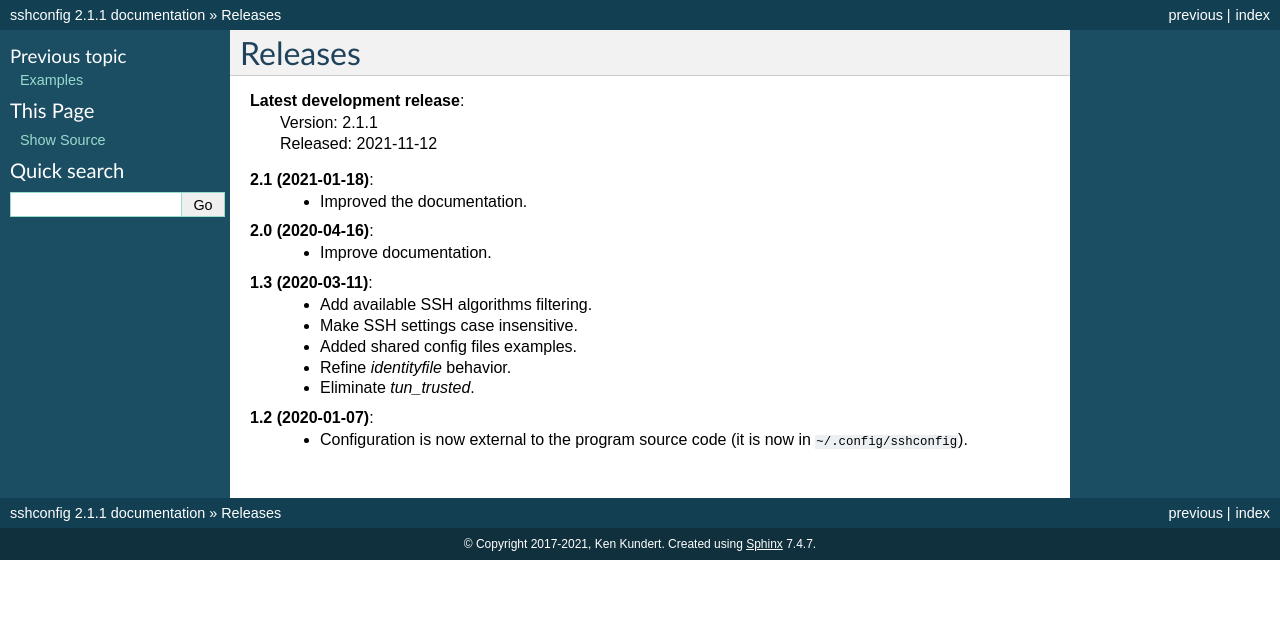
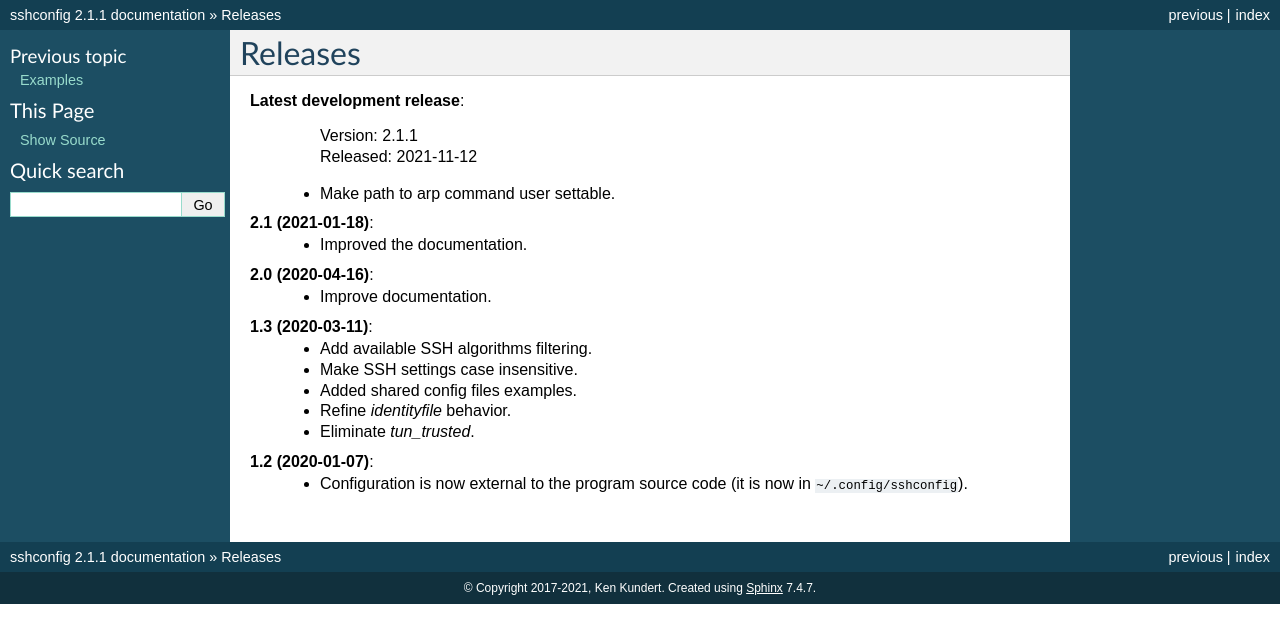
Before and after one commit to KenKundert/sshconfig, a Sphinx documentation site: the page built from doc/releases.rst, in a window 1280 px wide. Shown: the top 643 px of the page. Built offline with Sphinx 7.4.7, drawn with Linux system fonts in a browser that asks for light colours.

Commit message:
update release notes

```diff
--- a/doc/releases.rst
+++ b/doc/releases.rst
@@ -4,6 +4,8 @@ Releases
 **Latest development release**:
     | Version: 2.1.1
     | Released: 2021-11-12
+
+   - Make path to arp command user settable.
 
 **2.1 (2021-01-18)**:
    - Improved the documentation.
```
